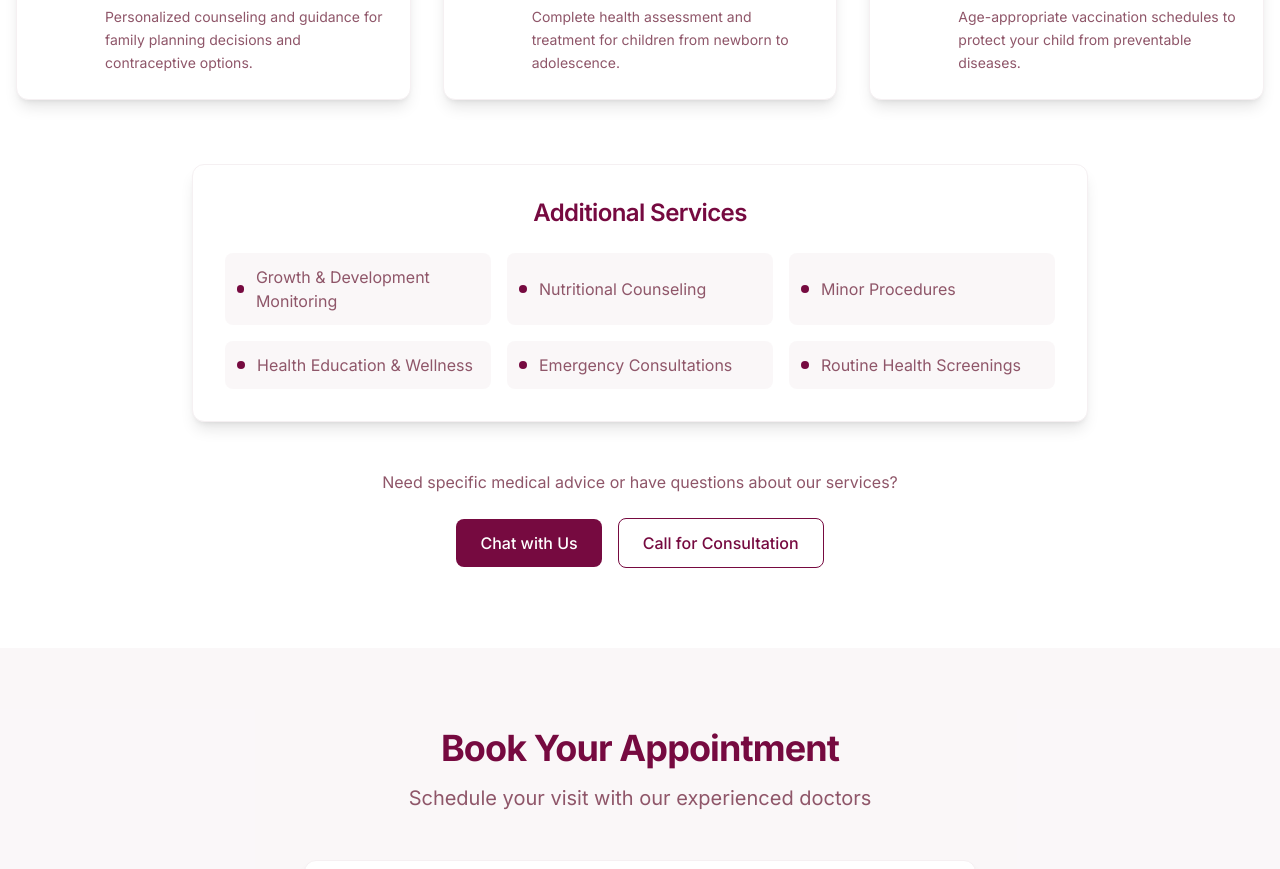
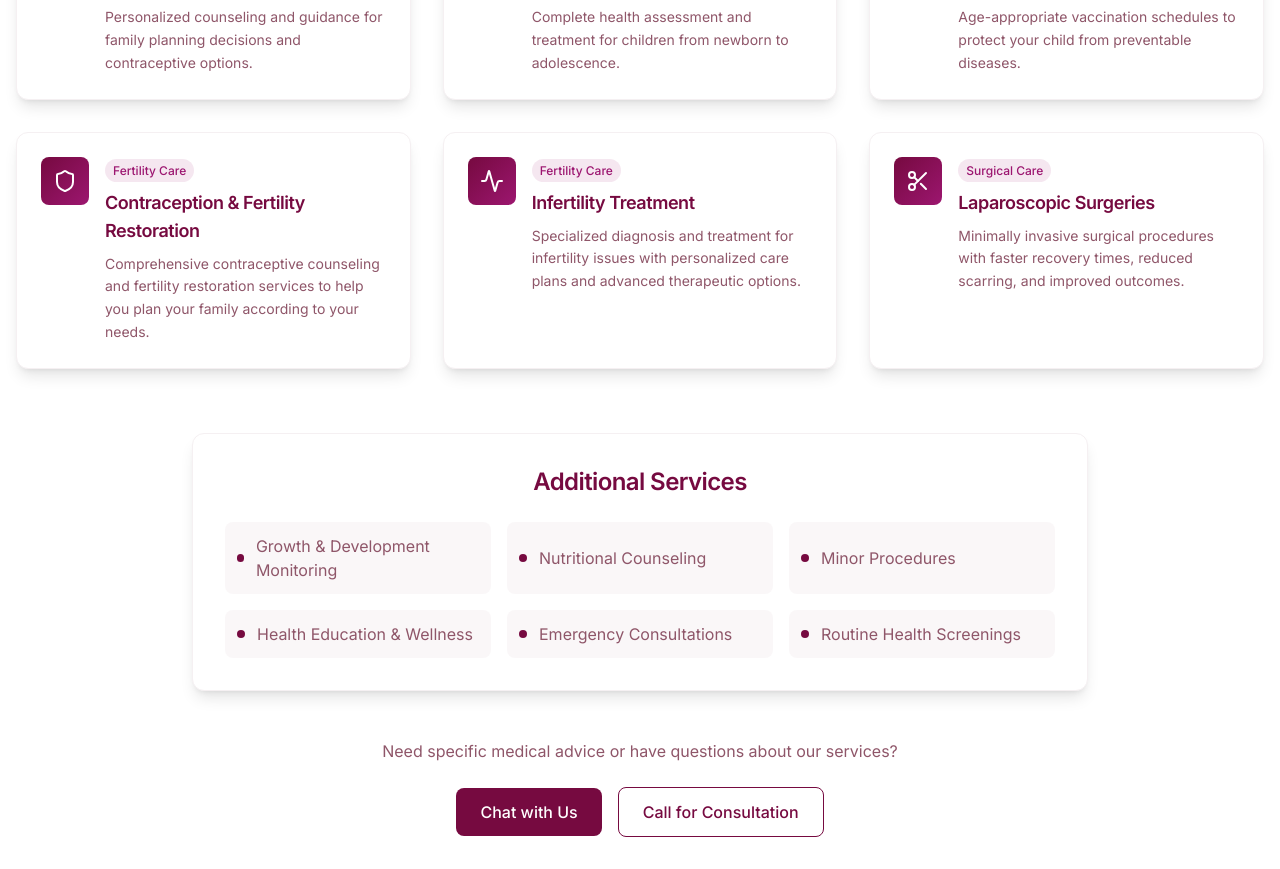
Before and after one commit to drvinodhinisclinic/care-connect-singlefile, a React (Vite) app: page / in a window 1280 px wide. Shown: the part 2340-3209 px from the top of the page. Built offline with nearby package versions, Linux system fonts and the light colour scheme; the HTML template or start-up script is replaced by a standard one.

Commit message:
Add new medical services

```diff
--- a/src/components/Services.tsx
+++ b/src/components/Services.tsx
@@ -1,4 +1,4 @@
-import { Baby, Heart, Shield, Stethoscope, Syringe, UserCheck } from 'lucide-react';
+import { Baby, Heart, Shield, Stethoscope, Syringe, UserCheck, Activity, Scissors } from 'lucide-react';
 
 const Services = () => {
   const services = [
@@ -37,6 +37,24 @@ const Services = () => {
       title: "Immunizations",
       description: "Age-appropriate vaccination schedules to protect your child from preventable diseases.",
       category: "Child Health"
+    },
+    {
+      icon: Shield,
+      title: "Contraception & Fertility Restoration",
+      description: "Comprehensive contraceptive counseling and fertility restoration services to help you plan your family according to your needs.",
+      category: "Fertility Care"
+    },
+    {
+      icon: Activity,
+      title: "Infertility Treatment",
+      description: "Specialized diagnosis and treatment for infertility issues with personalized care plans and advanced therapeutic options.",
+      category: "Fertility Care"
+    },
+    {
+      icon: Scissors,
+      title: "Laparoscopic Surgeries",
+      description: "Minimally invasive surgical procedures with faster recovery times, reduced scarring, and improved outcomes.",
+      category: "Surgical Care"
     }
   ];
 
```
